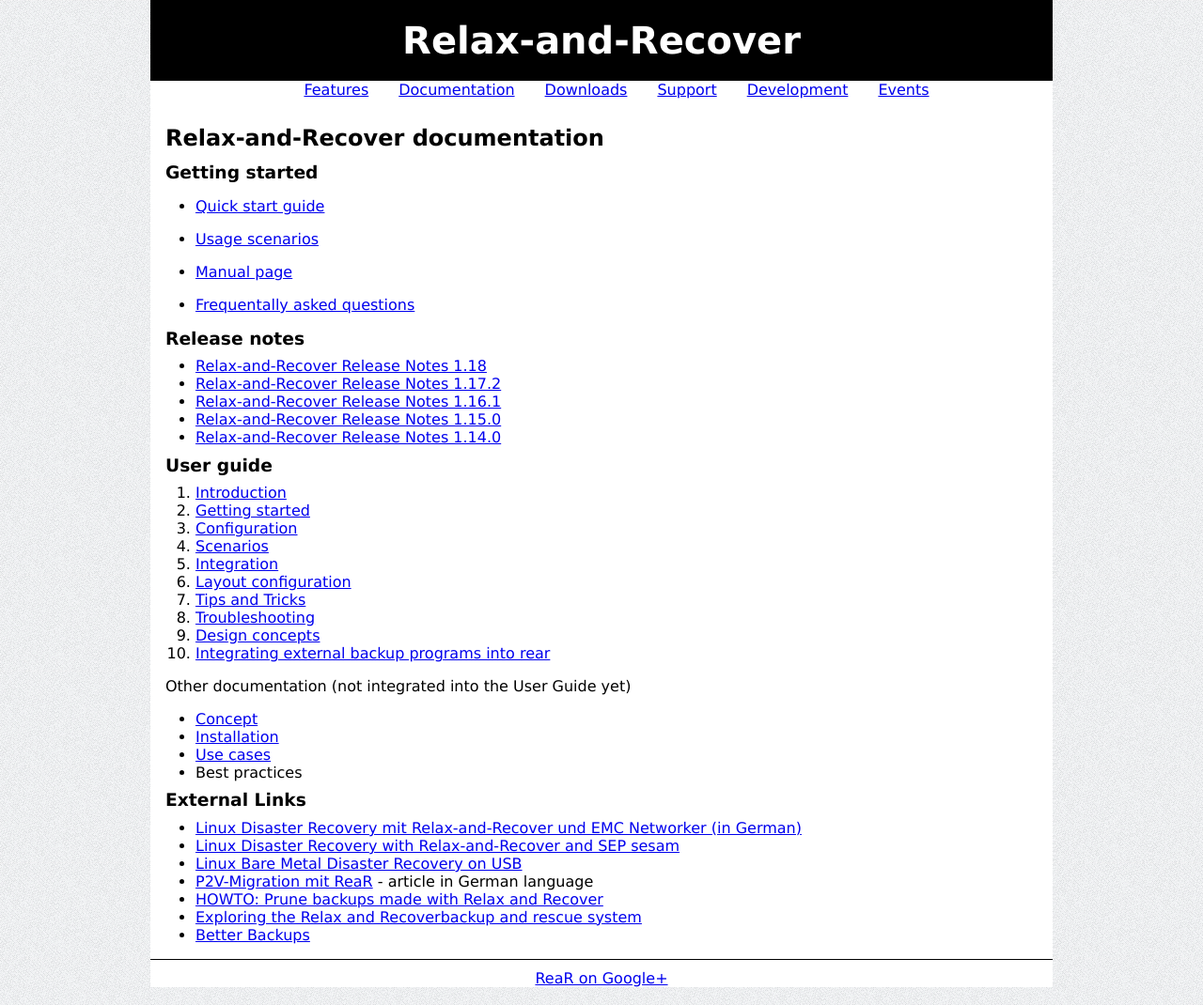
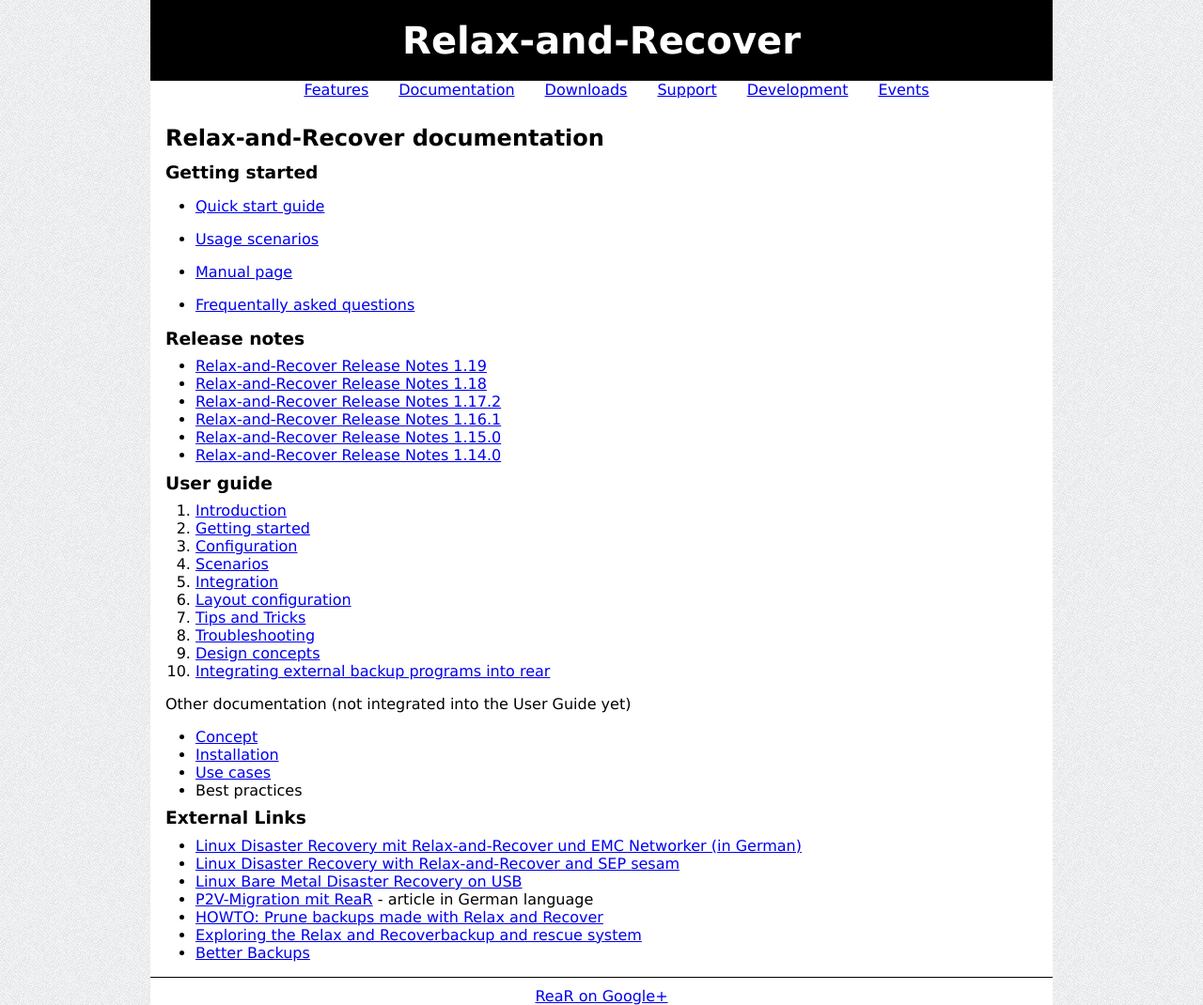
Before and after one commit to rear/rear.github.com, a Jekyll site: the page built from documentation/index.md, in a window 1280 px wide. Shown: the whole page at 94% size. Built offline with Jekyll 4.4.1, drawn with Linux system fonts in a browser that asks for light colours; comment, search, counter and statistics services are not loaded.

Commit message:
make release notes for rear-1.19 visible on our doc page

```diff
--- a/documentation/index.md
+++ b/documentation/index.md
@@ -17,6 +17,7 @@
 
 ### Release notes
 
+ - [Relax-and-Recover Release Notes 1.19](http://relax-and-recover.org/documentation/release-notes-1-19)
  - [Relax-and-Recover Release Notes 1.18](http://relax-and-recover.org/documentation/release-notes-1-18)
  - [Relax-and-Recover Release Notes 1.17.2](http://relax-and-recover.org/documentation/release-notes-1-17)
  - [Relax-and-Recover Release Notes 1.16.1](http://relax-and-recover.org/documentation/release-notes-1-16)
```
